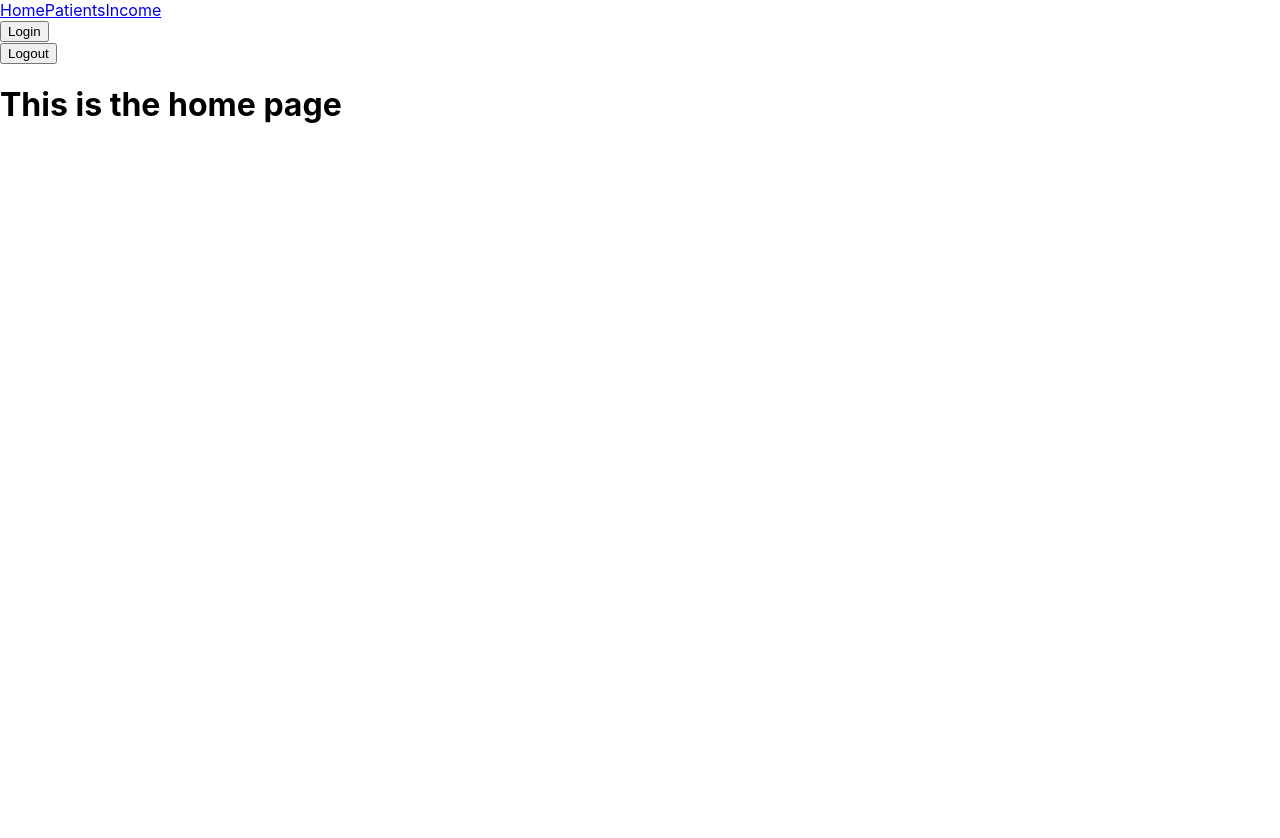
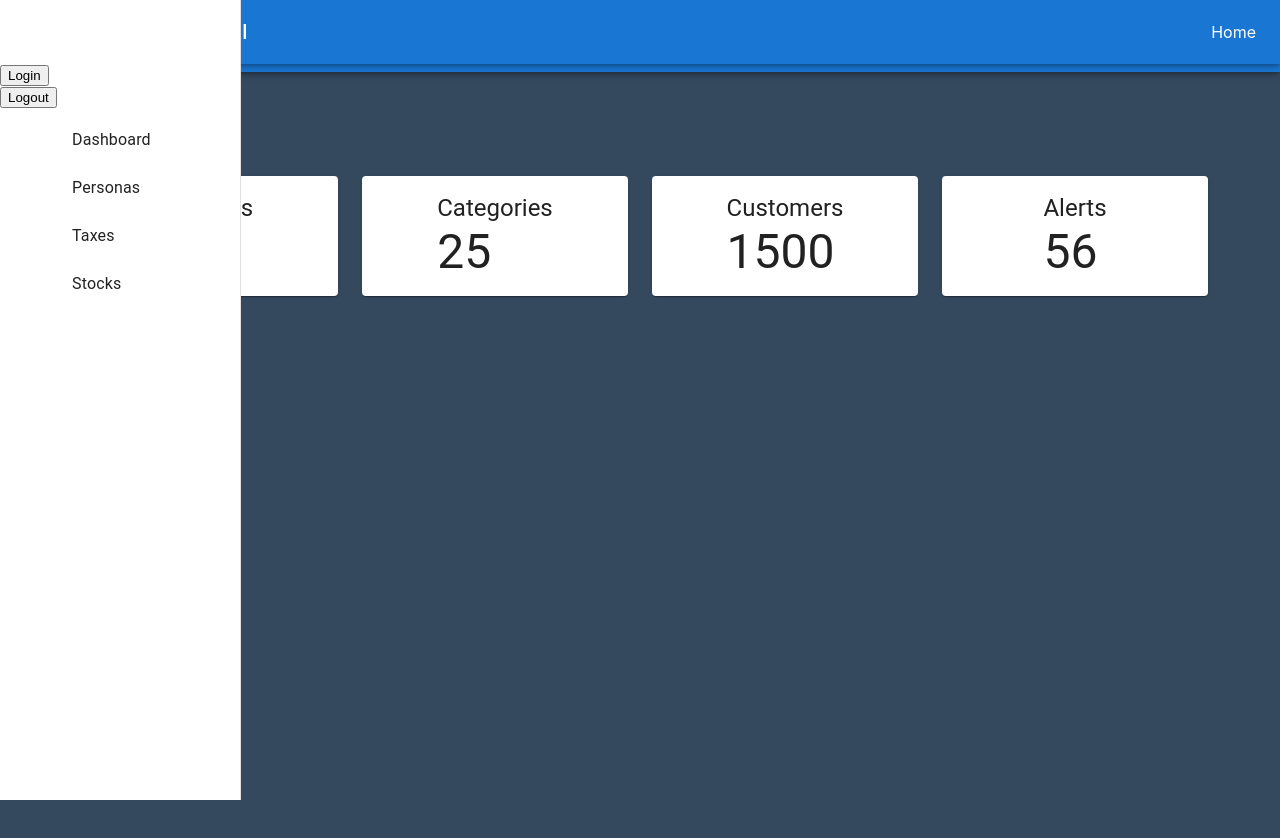
Before and after one commit to Miniconomy-Health-Care/Health-Care, a React (Create React App) app in the folder frontend/healthcare-portal/: page /Home in a window 1280 px wide. Shown: the top 838 px of the page. Before the commit the page ends 800 px from the top, so only its background shows below. Built offline with nearby package versions, Linux system fonts and the light colour scheme.

Commit message:
merge frontend with oAuth

```diff
--- a/frontend/healthcare-portal/package.json
+++ b/frontend/healthcare-portal/package.json
@@ -3,6 +3,10 @@
   "version": "0.1.0",
   "private": true,
   "dependencies": {
+    "@emotion/react": "^11.11.4",
+    "@emotion/styled": "^11.11.5",
+    "@mui/icons-material": "^5.15.21",
+    "@mui/material": "^5.15.21",
     "@testing-library/jest-dom": "^5.17.0",
     "@testing-library/react": "^13.4.0",
     "@testing-library/user-event": "^13.5.0",
@@ -11,6 +15,7 @@
     "react-dom": "^18.3.1",
     "react-router-dom": "^6.24.0",
     "react-scripts": "5.0.1",
+    "recharts": "^2.12.7",
     "web-vitals": "^2.1.4"
   },
   "scripts": {
--- /dev/null
+++ b/frontend/healthcare-portal/src/App.css
@@ -0,0 +1,60 @@
+/* Home.css */
+  .root {
+    display: flex;
+  }
+
+  .drawer {
+    width: 240px;
+    flex-shrink: 0;
+  }
+
+  .drawerPaper {
+    width: 240px;
+    background-color: #2C3E50;
+    color: #fff;
+  }
+
+  .appBar {
+    width: calc(100% - 240px);
+    margin-left: 240px;
+    background-color: #2C3E50;
+  }
+
+  .title {
+    flex-grow: 1;
+  }
+
+  .content {
+    flex-grow: 1;
+    padding: 24px;
+    background-color: #34495E;
+    min-height: 100vh;
+  }
+
+  .toolbar {
+    min-height: 64px; /* Adjust according to your AppBar height */
+  }
+
+  .card {
+    color: #fff;
+    display: flex;
+    align-items: center;
+    justify-content: center;
+    height: 120px;
+  }
+
+  .products {
+    background-color: #3498DB;
+  }
+
+  .categories {
+    background-color: #E67E22;
+  }
+
+  .customers {
+    background-color: #2ECC71;
+  }
+
+  .alerts {
+    background-color: #E74C3C;
+  }
--- a/frontend/healthcare-portal/src/App.js
+++ b/frontend/healthcare-portal/src/App.js
@@ -1,19 +1,18 @@
-import { useState, useEffect } from 'react';
+import React, { useState, useEffect } from 'react';
+import { AppBar, Toolbar, Typography, Container, Grid, Paper, Box, Drawer, List, ListItem, ListItemIcon, ListItemText, InputBase, IconButton } from '@mui/material';
+import { Routes, Route, Link, Navigate, useLocation } from 'react-router-dom';
+import { Dashboard, Category, Search, People, Inventory, Report, Settings } from '@mui/icons-material';
+import './App.css';
+
+import Cookies from "js-cookie";
+import { authLogin } from './auth/login'
 
 import Home from './components/Home';
 import Patients from './components/Patients';
-import Income from './components/Income';
-import Cookies from "js-cookie";
+import Taxes from './components/Taxes';
+import Stocks from './components/Stocks';
 
-import { authLogin } from './auth/login'
-
-import { Routes, Route, Link, Navigate, useLocation } from 'react-router-dom';
-
-function NotFound() {
-  return <div><h1>404 - Not Found</h1></div>;
-}
-
-function App() {
+const App = () => {
 
   const[isAutheticated, setisAutheticated] = useState(false);
   const location = useLocation();
@@ -47,13 +46,50 @@ function App() {
 
   }, [location]);
 
+  const drawerItems = [
+    { text: 'Dashboard', icon: <Dashboard />, route: '/Home' },
+    { text: 'Personas', icon: <Category />, route: '/Patients' }, // Link to Patients.js renamed to Personas
+    { text: 'Taxes', icon: <Category />, route: '/Taxes' }, // Link to Taxes.js
+    { text: 'Stocks', icon: <Category />, route: '/Stocks' }, // Link to Stocks.js
+  ];
+
   return (
     <div>
+      {/* Search Bar */}
+      <AppBar position="fixed" className="appBar">
+        <Toolbar>
+          <Typography variant="h6" className="title">
+            Healthcare Admin Portal
+          </Typography>
+          <div className="search">
+            <div className="searchIcon">
+              <IconButton>
+                <Search />
+              </IconButton>
+            </div>
+            <InputBase
+              placeholder="Search..."
+              classes={{
+                root: 'inputRoot',
+                input: 'inputInput',
+              }}
+              inputProps={{ 'aria-label': 'search' }}
+            />
+          </div>
+        </Toolbar>
+      </AppBar>
 
-      <div>
-        <Link to="/Home">Home</Link>
-        <Link to="/Patients">Patients</Link>
-        <Link to="/Income">Income</Link>
+      {/* Drawer */}
+      <Drawer
+        variant="permanent"
+        classes={{
+          paper: 'drawerPaper',
+        }}
+      >
+        <div className="toolbar">
+          <Typography variant="h6" className="drawerTitle">
+
+          </Typography>
         </div>
 
         {!isAutheticated && <div>
@@ -62,16 +98,36 @@ function App() {
           <button onClick={logout}>Logout</button>
         </div>}
 
+        <List>
+          {drawerItems.map((item, index) => (
+            <ListItem button key={item.text} component={Link} to={item.route}>
+              <ListItemIcon style={{ color: '#fff' }}>
+                {item.icon}
+              </ListItemIcon>
+              <ListItemText primary={item.text} />
+            </ListItem>
+          ))}
+        </List>
+      </Drawer>
+
+      {/* Main Content */}
+      <main className="content">
+        <div className="toolbar" />
         <Routes>
           <Route path="/" element={<Navigate to="/Home" replace/>}/>
-        <Route path="/Home" element={ <Home/> } />
+          <Route path="/Home" element={<Home />} />
           <Route path="/Patients" element={ isAutheticated ? <Patients/> : <Navigate to="/Home" /> } />
-        <Route path="/Income" element={ isAutheticated ? <Income/> : <Navigate to="/Home" /> } />
+          <Route path="/Taxes" element={ isAutheticated ? <Taxes/> : <Navigate to="/Home" /> }  />
+          <Route path="/Stocks" element={ isAutheticated ? <Stocks/> : <Navigate to="/Home" /> }  />
           <Route path="*" element={<NotFound />} />
         </Routes>
-
+      </main>
     </div>
   );
+};
+
+function NotFound() {
+  return <div><h1>404 - Not Found</h1></div>;
 }
 
 export default App;
--- /dev/null
+++ b/frontend/healthcare-portal/src/components/Home.css
@@ -0,0 +1,60 @@
+/* Home.css */
+.root {
+  display: flex;
+}
+
+.drawer {
+  width: 240px;
+  flex-shrink: 0;
+}
+
+.drawerPaper {
+  width: 240px;
+  background-color: #1d69b5; /* Bright blue color */
+  color: #fff;
+}
+
+.appBar {
+  width: calc(100% - 240px);
+  margin-left: 240px;
+  background-color: #1d69b5; /* Bright blue color */
+}
+
+.title {
+  flex-grow: 1;
+}
+
+.content {
+  flex-grow: 1;
+  padding: 24px;
+  background-color: #ffffff; /* White background */
+  min-height: 100vh;
+}
+
+.toolbar {
+  min-height: 64px; /* Adjust according to your AppBar height */
+}
+
+.card {
+  color: #fff;
+  display: flex;
+  align-items: center;
+  justify-content: center;
+  height: 120px;
+}
+
+.products {
+  background-color: #3498db; /* Adjust colors as needed */
+}
+
+.categories {
+  background-color: #e67e22; /* Adjust colors as needed */
+}
+
+.customers {
+  background-color: #2ecc71; /* Adjust colors as needed */
+}
+
+.alerts {
+  background-color: #e74c3c; /* Adjust colors as needed */
+}
--- a/frontend/healthcare-portal/src/components/Home.js
+++ b/frontend/healthcare-portal/src/components/Home.js
@@ -1,11 +1,61 @@
+import React from 'react';
 import { Link } from 'react-router-dom';
+import { AppBar, Toolbar, Typography, Container, Grid, Paper, Box } from '@mui/material';
+//import './Home.css';
 
 const Home = () => {
-    return (
-        <div>
-            <h1>This is the home page</h1>
-        </div>
-    );
-}
+  return (
+    <div className="root">
+      <AppBar position="fixed" className="appBar">
+        <Toolbar>
+          <Typography variant="h6" className="title">
+            Healthcare Admin Portal
+          </Typography>
+          <Link to="/" style={{ color: 'white', textDecoration: 'none' }}>Home</Link>
+        </Toolbar>
+      </AppBar>
+      <main className="content">
+        <div className="toolbar" />
+        <Container maxWidth="lg">
+          <Grid container spacing={3}>
+            {/* Cards */}
+            <Grid item xs={12} sm={6} md={3}>
+              <Paper className="card products">
+                <Box>
+                  <Typography variant="h5">Products</Typography>
+                  <Typography variant="h3">249</Typography>
+                </Box>
+              </Paper>
+            </Grid>
+            <Grid item xs={12} sm={6} md={3}>
+              <Paper className="card categories">
+                <Box>
+                  <Typography variant="h5">Categories</Typography>
+                  <Typography variant="h3">25</Typography>
+                </Box>
+              </Paper>
+            </Grid>
+            <Grid item xs={12} sm={6} md={3}>
+              <Paper className="card customers">
+                <Box>
+                  <Typography variant="h5">Customers</Typography>
+                  <Typography variant="h3">1500</Typography>
+                </Box>
+              </Paper>
+            </Grid>
+            <Grid item xs={12} sm={6} md={3}>
+              <Paper className="card alerts">
+                <Box>
+                  <Typography variant="h5">Alerts</Typography>
+                  <Typography variant="h3">56</Typography>
+                </Box>
+              </Paper>
+            </Grid>
+          </Grid>
+        </Container>
+      </main>
+    </div>
+  );
+};
 
 export default Home;
--- a/frontend/healthcare-portal/src/components/Income.js
+++ /dev/null
@@ -1,9 +0,0 @@
-const Income = () => {
-    return (
-        <div>
-            <h1>This is the income page</h1>
-        </div>
-    );
-}
-
-export default Income;
--- /dev/null
+++ b/frontend/healthcare-portal/src/components/Patients.css
@@ -0,0 +1,24 @@
+.root {
+  display: flex;
+}
+
+.appBar {
+  width: 100%;
+  z-index: 1100; /* Ensure AppBar is above drawer */
+}
+
+.content {
+  flex-grow: 1;
+  padding: 24px;
+  background-color: #34495E;
+  min-height: 100vh;
+}
+
+.toolbar {
+  min-height: 64px; /* Adjust according to your AppBar height */
+}
+
+.paper {
+  padding: 20px;
+  background-color: #fff;
+}
--- a/frontend/healthcare-portal/src/components/Patients.js
+++ b/frontend/healthcare-portal/src/components/Patients.js
@@ -1,9 +1,35 @@
+import React from 'react';
+import TableTemplate from './TableTemplate'; // Path to your BasicTable component
+//import './Patients.css';
+
 const Patients = () => {
-    return (
-        <div>
-            <h1>This is the patients page</h1>
-        </div>
-    );
-}
+  const columns = ['Record ID', 'Personal ID', 'Date', 'Treatment Name', 'Problem', 'Cost'];
+
+  const patients = [
+    {
+      recordId: 1,
+      personalId: 1,
+      date: '2023-06-01',
+      treatmentName: 'Surgery',
+      problem: 'Appendicitis',
+      cost: 5000,
+    },
+    {
+      recordId: 2,
+      personalId: 2,
+      date: '2023-06-10',
+      treatmentName: 'Physical Therapy',
+      problem: 'Back Pain',
+      cost: 300,
+    },
+  ];
+
+  return (
+    <div>
+      <h2>Patients Table</h2>
+      <TableTemplate columns={columns} rows={patients} />
+    </div>
+  );
+};
 
 export default Patients;
--- /dev/null
+++ b/frontend/healthcare-portal/src/components/Stocks.js
@@ -0,0 +1,9 @@
+const Stocks = () => {
+    return (
+        <div>
+          <h2>Stocks</h2>
+        </div>
+    );
+};
+
+export default Stocks;
--- /dev/null
+++ b/frontend/healthcare-portal/src/components/TableTemplate.js
@@ -0,0 +1,29 @@
+import React from 'react';
+import { Table, TableBody, TableCell, TableContainer, TableHead, TableRow, Paper } from '@mui/material';
+
+const TableTemplate = ({ columns, rows }) => {
+  return (
+    <TableContainer component={Paper}>
+      <Table>
+        <TableHead>
+          <TableRow>
+            {columns.map((column, index) => (
+              <TableCell key={index}>{column}</TableCell>
+            ))}
+          </TableRow>
+        </TableHead>
+        <TableBody>
+          {rows.map((row, rowIndex) => (
+            <TableRow key={rowIndex}>
+              {columns.map((column, colIndex) => (
+                <TableCell key={colIndex}>{row[column]}</TableCell>
+              ))}
+            </TableRow>
+          ))}
+        </TableBody>
+      </Table>
+    </TableContainer>
+  );
+};
+
+export default TableTemplate;
--- /dev/null
+++ b/frontend/healthcare-portal/src/components/Taxes.js
@@ -0,0 +1,41 @@
+import React from 'react';
+import { AppBar, Toolbar, Typography, Container, Grid, Paper, Table, TableBody, TableCell, TableContainer, TableHead, TableRow } from '@mui/material';
+import { Link } from 'react-router-dom';
+import TableTemplate from './TableTemplate'; // Path to your BasicTable component
+
+const Taxes = () => {
+  const columns = ['Tax ID', 'Tax Type ID', 'Month', 'Year', 'Amount'];
+
+  const taxes = [
+    {
+      taxId: 1,
+      taxTypeId: 1,
+      month: 'January',
+      year: 2023,
+      amount: 1500,
+    },
+    {
+      taxId: 2,
+      taxTypeId: 2,
+      month: 'February',
+      year: 2023,
+      amount: 2000,
+    },
+    {
+        taxId: 3,
+        taxTypeId: 3,
+        month: 'March',
+        year: 2024,
+        amount: 2500,
+      },
+  ];
+
+  return (
+    <div>
+      <h2>Taxes Table</h2>
+      <TableTemplate columns={columns} rows={taxes} />
+    </div>
+  );
+};
+
+export default Taxes;
```
Also changed, not shown: frontend/healthcare-portal/src/components/Login.js (added), 13 other files (tests, documents, lock files or other folders). Lines whose indentation alone changed are shown as unchanged.
